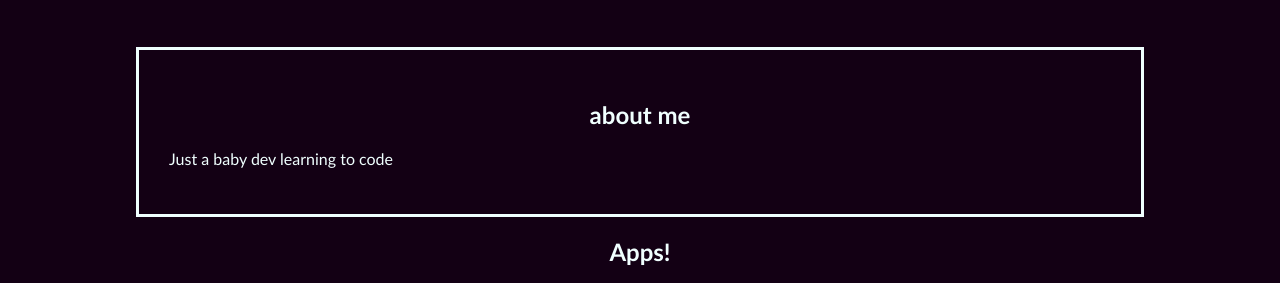
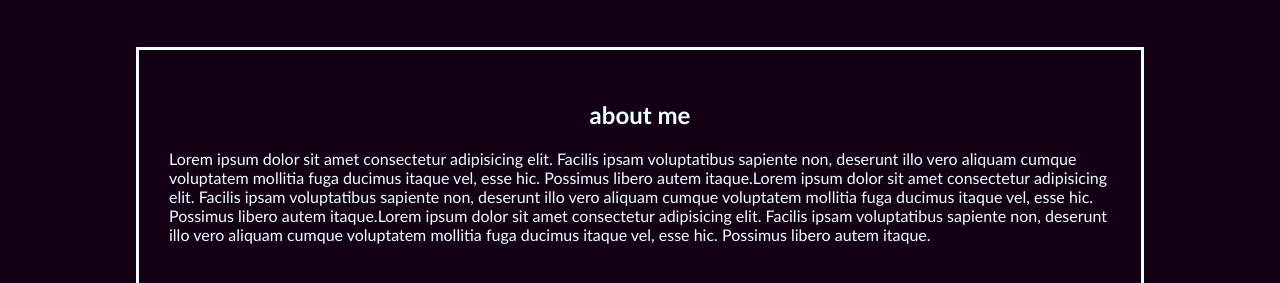
Before and after one commit to Matt0Stark/portfolio, a plain HTML site: page index.html in a window 1280 px wide. Shown: the part 102-385 px from the top of the page. Drawn offline with Linux system fonts and the light colour scheme.

Commit message:
final submission prep

```diff
--- a/index.html
+++ b/index.html
@@ -55,9 +55,8 @@
 
 
             <section class="about" id="one">
-
-                <h2>about me</h2>
-                <p> Just a baby dev learning to code</p>
+                           <h2>about me</h2>
+                <p> Lorem ipsum dolor sit amet consectetur adipisicing elit. Facilis ipsam voluptatibus sapiente non, deserunt illo vero aliquam cumque voluptatem mollitia fuga ducimus itaque vel, esse hic. Possimus libero autem itaque.Lorem ipsum dolor sit amet consectetur adipisicing elit. Facilis ipsam voluptatibus sapiente non, deserunt illo vero aliquam cumque voluptatem mollitia fuga ducimus itaque vel, esse hic. Possimus libero autem itaque.Lorem ipsum dolor sit amet consectetur adipisicing elit. Facilis ipsam voluptatibus sapiente non, deserunt illo vero aliquam cumque voluptatem mollitia fuga ducimus itaque vel, esse hic. Possimus libero autem itaque.</p>
             </section>
 
             <!-- 5 required dummy apps with corresponding images with alt tags added -->
@@ -121,32 +120,3 @@
 
     </body>
 </html>
-
-
-
-
-<!-- WHEN I click one of the links in the navigation
-THEN the UI scrolls to the corresponding section, YES -->
-
-<!-- WHEN I load their portfolio
-THEN I am presented with the developer's name, a recent photo or avatar, and links to sections about them, their work, and how to contact them, YES -->
-
-<!-- WHEN I click on the link to the section about their work
-THEN the UI scrolls to a section with titled images of the developer's applications,YES -->
-
-<!-- WHEN I am presented with the developer's first application
-THEN that application's image should be larger in size than the others, YES BUT UGLY-->
-
-<!-- WHEN I click on the images of the applications
-THEN I am taken to that deployed application, YES-->
-
-<!-- WHEN I resize the page or view the site on various screens and devices
-THEN I am presented with a responsive layout that adapts to my viewport, PRETTY CLOSE -->
-
-<!-- !!!!!!!!!!!!!!!!!!!!!!!!!!!!!!!!!!!!!!!!!!!!!!!!!!!!!!!!!!!!!!!!!!!!!! -->
-
-<!-- design to do; Type out about me section, avatar or recent profile picture, contact me section    V V V V V
-needed tech review; css media tags -->
-
-
-<!-- max width, unit2 activity 1 and 2 -->
```
Also changed, not shown: Assets/css/style.css (+0 -10 lines), Assets/images/hw2_ss1.jpg (added), Assets/images/hw2_ss2.jpg (added), Assets/images/hw2_ss3.jpg (added), 1 other file.
